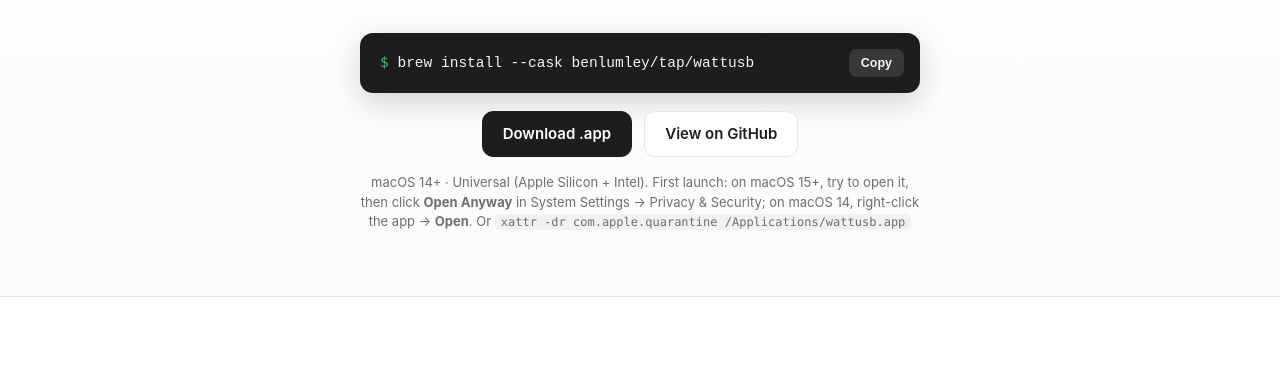
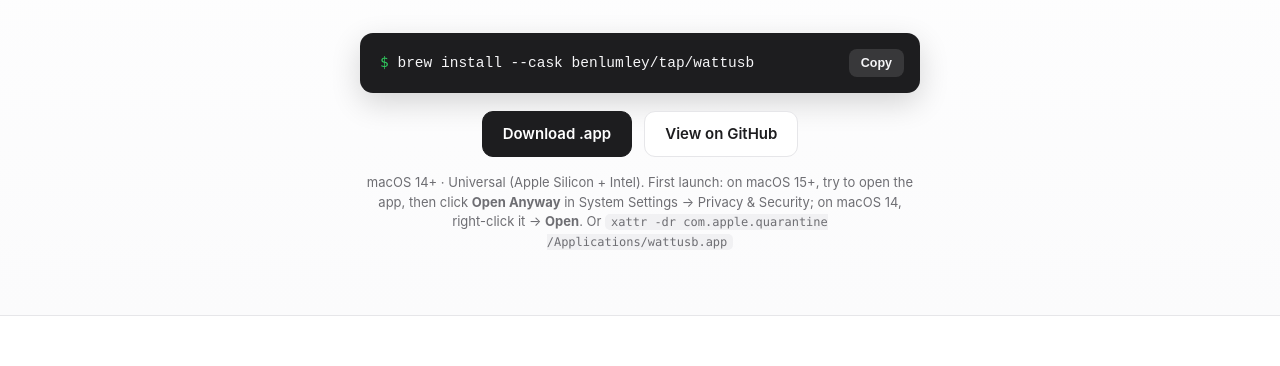
Before and after one commit to benlumley/wattusb, a plain HTML site: page docs/index.html in a window 1280 px wide. Shown: the part 369-735 px from the top of the page. Drawn offline with Linux system fonts and the light colour scheme.

Commit message:
Name the app first in the landing-page first-launch hint
Amp-Thread-ID: https://ampcode.com/threads/T-01a18758-9183-725a-88bc-63c88638f969

```diff
--- a/docs/index.html
+++ b/docs/index.html
@@ -211,7 +211,7 @@
           <a class="btn primary" href="https://github.com/benlumley/wattusb/releases/latest">Download .app</a>
           <a class="btn" href="https://github.com/benlumley/wattusb">View on GitHub</a>
         </div>
-        <p class="hint">macOS 14+ · Universal (Apple Silicon + Intel). First launch: on macOS 15+, try to open it, then click <b>Open Anyway</b> in System Settings → Privacy &amp; Security; on macOS 14, right-click the app → <b>Open</b>. Or <code>xattr -dr com.apple.quarantine /Applications/wattusb.app</code></p>
+        <p class="hint">macOS 14+ · Universal (Apple Silicon + Intel). First launch: on macOS 15+, try to open the app, then click <b>Open Anyway</b> in System Settings → Privacy &amp; Security; on macOS 14, right-click it → <b>Open</b>. Or <code>xattr -dr com.apple.quarantine /Applications/wattusb.app</code></p>
       </div>
     </div>
   </header>
```
